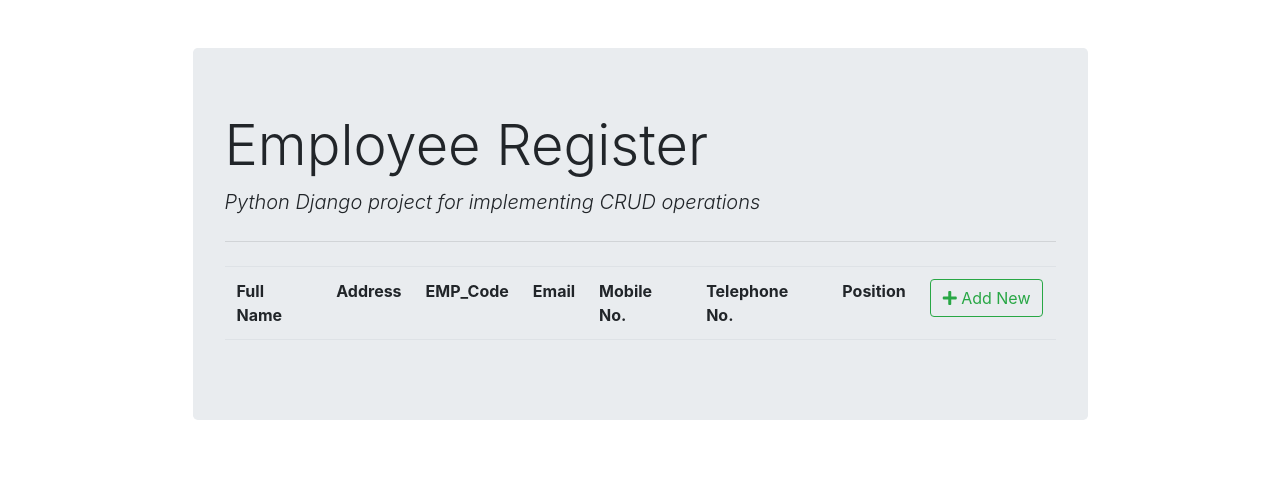
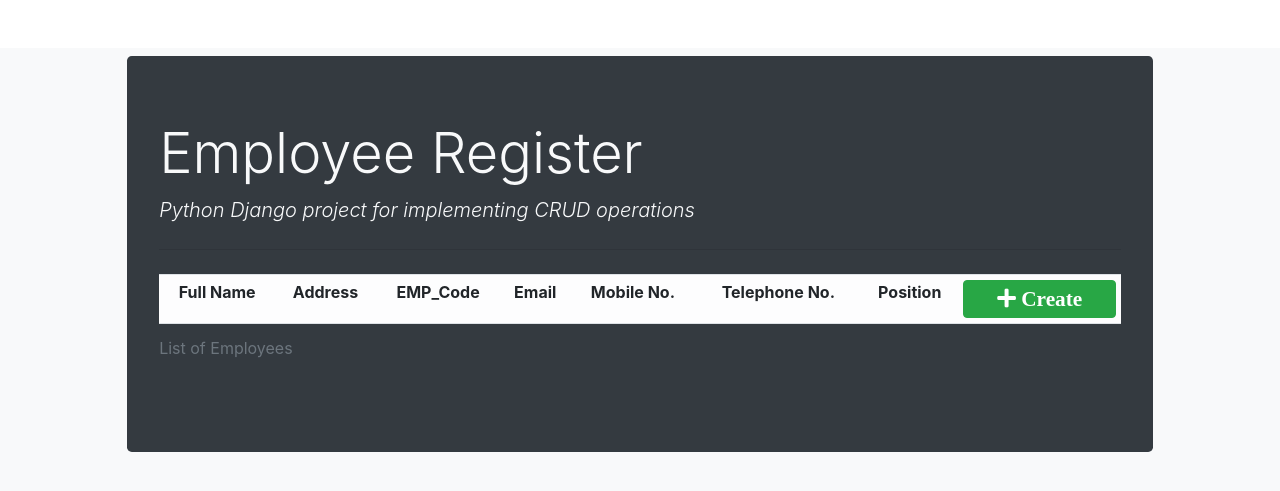
Before and after one commit to donlouie/form-crud-django-postgresql, a Django app: page /employee/list/ in a window 1280 px wide. Shown: the top 491 px of the page. Run offline with Django 3.2, Linux system fonts and the light colour scheme; data that the repository does not hold is empty; some libraries are stand-ins or nearby versions.

Commit message:
design update

```diff
--- a/employee_register/templates/employee_register/base.html
+++ b/employee_register/templates/employee_register/base.html
@@ -21,11 +21,11 @@
 		<title>Employee Register</title>
 	</head>
 	<body>
-		<div class="container">
-			<div class="col-md-10 offset-md-1 mt-5">
-				<div class="jumbotron">
-					<h1 class="display-4">Employee Register</h1>
-					<p class="lead font-italic">
+		<div class="container-fluid bg-light">
+			<div class="col-md-10 offset-md-1 mt-5 p-2">
+				<div class="jumbotron bg-dark container">
+					<h1 class="display-4 text-light">Employee Register</h1>
+					<p class="lead font-italic text-light">
 						Python Django project for implementing CRUD operations
 					</p>
 					<hr class="my-4" />
--- a/employee_register/templates/employee_register/employee_form.html
+++ b/employee_register/templates/employee_register/employee_form.html
@@ -3,7 +3,7 @@
 
 {% block content %}
 
-<form action="" method="post" autocomplete="off">
+<form action="" method="post" autocomplete="off" class="text-light">
 	{% csrf_token %}
 	{% comment %} {{form|crispy}}  {% endcomment %}
 	{% comment %} Form {% endcomment %}
--- a/employee_register/templates/employee_register/employee_list.html
+++ b/employee_register/templates/employee_register/employee_list.html
@@ -2,7 +2,8 @@
 
 {% block content %}
 
-<table class="table table-borderless">
+<table class="table table-sm  table-borderless table-striped table-light text-center">
+	<caption>List of Employees</caption>
 	<thead class="border-bottom font-weight-bold">
 		<tr>
 			<td>Full Name</td>
@@ -13,12 +14,12 @@
 			<td>Telephone No.</td>
 			<td>Position</td>
 			<td>
-				<a href="{% url 'employee_insert' %}" class="btn btn-outline-success">
-					<i class="fas fa-plus"></i> Add New
+				<a href="{% url 'employee_insert' %}" class="btn btn-block btn-success">
+					<i class="fas fa-lg fa-plus"> Create</i>
 			  </a>
 		  </td>
 		</tr>
-		<tbody>
+		<tbody class="table-hover">
 			{% for employee in employee_list %}
 				<tr>
 					<td>{{employee.fullname}}</td>
@@ -30,12 +31,12 @@
 					<td>{{employee.position}}</td>
 					<td>
 						<!-- Edit -->
-						<a href="{% url 'employee_update' employee.id %}" class="btn text-secondary px-0"><i class="far fa-edit fa-lg"></i></a>
+						<a href="{% url 'employee_update' employee.id %}" class="btn bg-primary text-secondary px-0 col-sm-5"><i class="far fa-edit fa-lg text-light"></i></a>
 						<!-- Delete -->
 						<form action="{% url 'employee_delete' employee.id %}" method="post" class="d-inline">
 							{% csrf_token %}
-							<button type="submit" class="btn">
-								<i class="far fa-trash-alt fa-lg text-danger float-right"></i>
+							<button type="submit" class="btn bg-danger col-sm-6">
+								<i class="far fa-trash-alt fa-lg text-danger text-light"></i>
 							</button>
 						</form>
 					</td>
```
